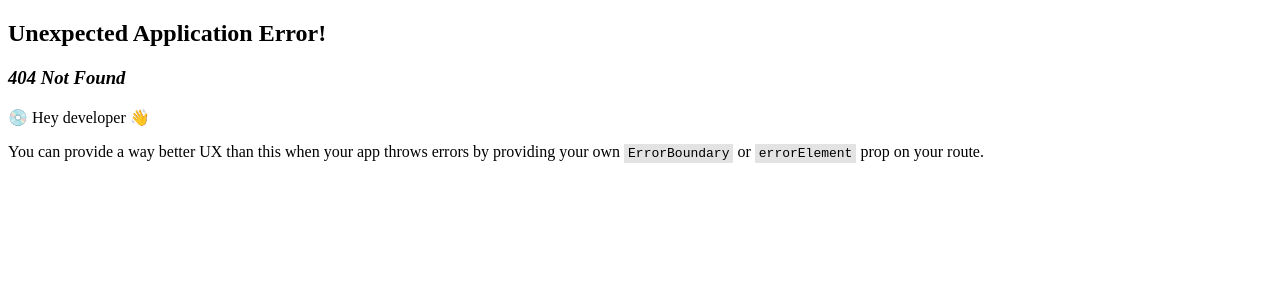
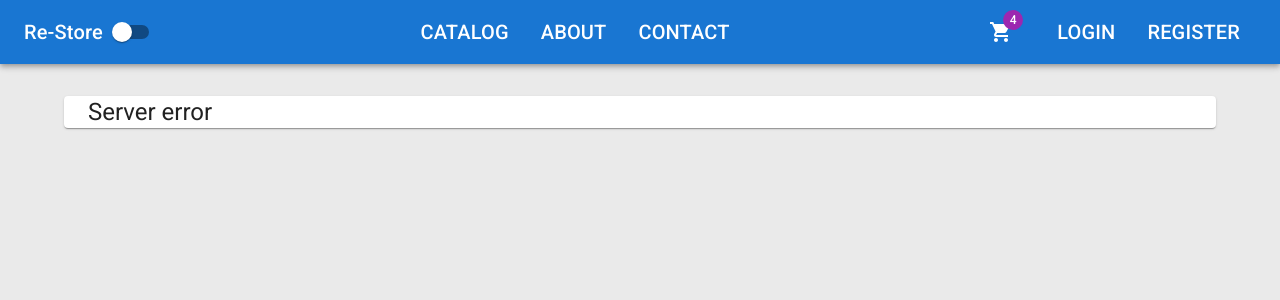
Before and after one commit to PawelDobrowolsk1/E-commerce-.NET-React, a React (Create React App) app in the folder client/: page /server-error in a window 1280 px wide. Before the commit this address had no page. Shown: the top 300 px of the page. Built offline with nearby package versions, Linux system fonts and the light colour scheme.

Commit message:
Created server error and not found components

```diff
--- a/client/src/app/api/agent.ts
+++ b/client/src/app/api/agent.ts
@@ -1,3 +1,4 @@
+import { router } from './../router/Routes';
 import axios, { AxiosError, AxiosResponse } from "axios";
 import { toast } from "react-toastify";
 
@@ -28,7 +29,7 @@
         toast.error(data.title);
         break;
       case 500:
-        toast.error(data.title);
+        router.navigate("/server-error", {state: {error: data}});
         break;
       default:
         break;
--- /dev/null
+++ b/client/src/app/errors/NotFound.tsx
@@ -0,0 +1,12 @@
+import { Button, Container, Divider, Paper, Typography } from "@mui/material";
+import { Link } from "react-router-dom";
+
+export default function NotFound() {
+    return (
+        <Container component={Paper} sx={{height: 400}}>
+            <Typography gutterBottom variant="h3">Oops - we could not find what are you looking for</Typography>
+            <Divider />
+            <Button fullWidth component={Link} to="/catalog">Go bac to shop</Button>
+        </Container>
+    )
+}
--- /dev/null
+++ b/client/src/app/errors/ServerError.tsx
@@ -0,0 +1,23 @@
+import { Divider, Paper, Typography } from "@mui/material";
+import { Container } from "@mui/system";
+import { useLocation } from "react-router-dom";
+
+export default function ServerError() {
+    const {state} = useLocation();
+
+    return (
+        <Container component={Paper}>
+            {state?.error ? (
+                <>
+                    <Typography gutterBottom variant="h3" color="red">
+                        {state.error.title}
+                    </Typography>
+                    <Divider />
+                    <Typography variant="body1">{state.error.detail || "Internal server error"}</Typography>
+                </>
+            ) : (
+                <Typography variant="h5" gutterBottom>Server error</Typography>
+            )}
+        </Container>
+    )
+}
--- a/client/src/features/catalog/ProductDetails.tsx
+++ b/client/src/features/catalog/ProductDetails.tsx
@@ -11,6 +11,7 @@
 import { useEffect, useState } from "react";
 import { useParams } from "react-router-dom";
 import agent from "../../app/api/agent";
+import NotFound from "../../app/errors/NotFound";
 import { Product } from "../../app/models/product";
 
 export default function ProductDetails() {
@@ -28,7 +29,7 @@
 
   if (loading) return <h3>Loading...</h3>;
 
-  if (!product) return <h3>Product not found</h3>;
+  if (!product) return <NotFound />;
 
   return (
     <Grid container spacing={6}>
```
Also changed, not shown: client/src/app/router/Routes.tsx (+6 -1 lines), 2 other files (tests, documents, lock files or other folders).
